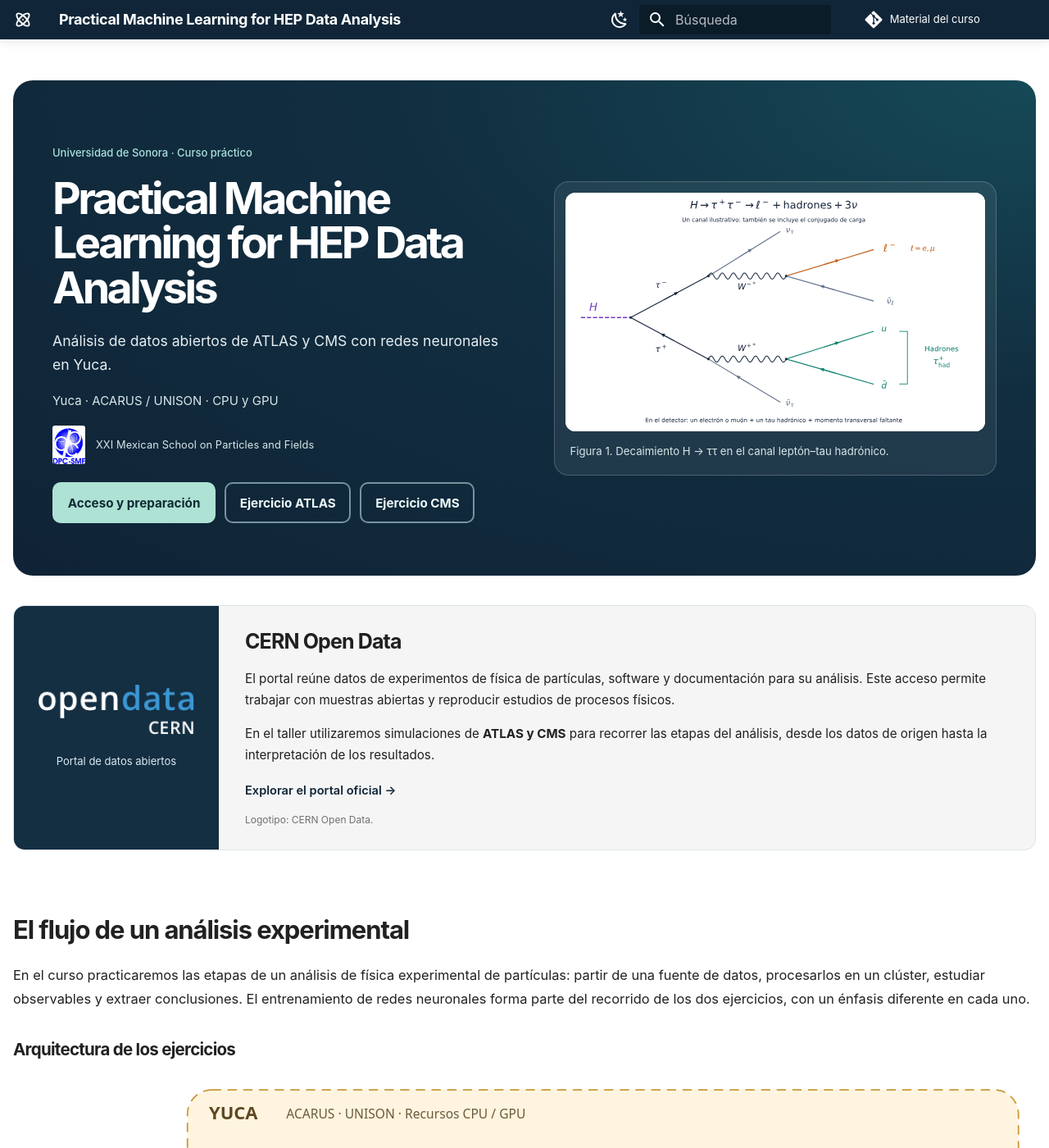
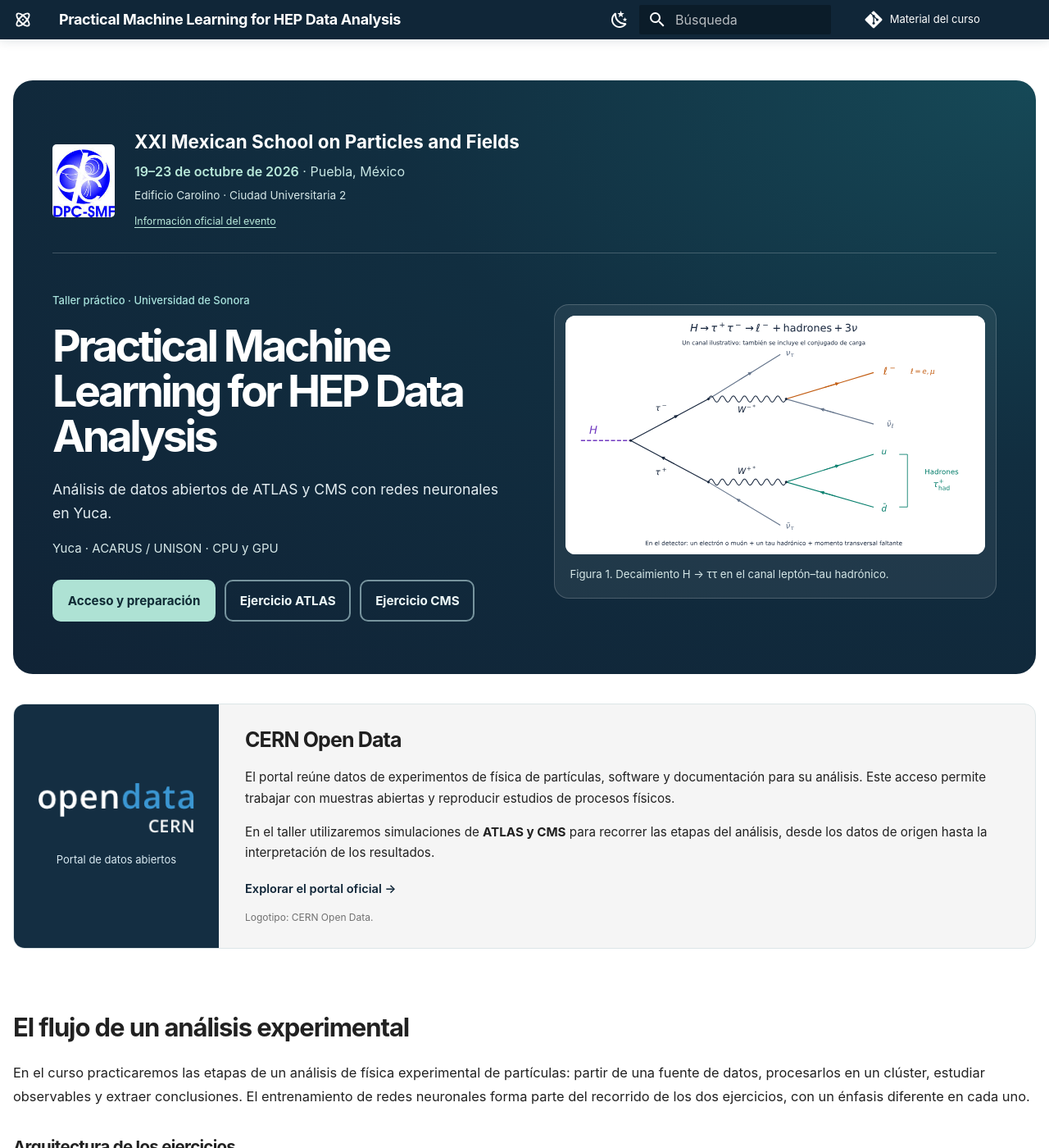
Before and after one commit to castaned/practical-ml-hep, an MkDocs documentation site: the page built from docs/index.md, in a window 1280 px wide and 1400 px high. Shown: the whole window at 82% size. Built offline with MkDocs 1.6.1 and Material for MkDocs 9.7.7, drawn with Linux system fonts in a browser that asks for light colours; comment, search, counter and statistics services are not loaded.

Commit message:
Present school event prominently with verified dates and Puebla venues

```diff
--- a/docs/index.md
+++ b/docs/index.md
@@ -6,9 +6,19 @@ hide:
 
 <div class="course-hero" markdown>
 
+<div class="event-presentation">
+<img src="assets/event/dpyc-smf.png" alt="División de Partículas y Campos de la Sociedad Mexicana de Física" width="76" height="91">
+<div class="event-presentation-copy">
+<p class="event-name">XXI Mexican School on Particles and Fields</p>
+<p class="event-details"><strong>19–23 de octubre de 2026</strong><span> · Puebla, México</span></p>
+<p class="event-venue">Edificio Carolino · Ciudad Universitaria 2</p>
+<a href="https://indico.nucleares.unam.mx/event/2675/overview">Información oficial del evento</a>
+</div>
+</div>
+
 <div class="hero-copy" markdown>
 
-<span class="course-kicker">Universidad de Sonora · Curso práctico</span>
+<span class="course-kicker">Taller práctico · Universidad de Sonora</span>
 
 # Practical Machine Learning for HEP Data Analysis
 
@@ -16,10 +26,7 @@ Análisis de datos abiertos de ATLAS y CMS con redes neuronales en Yuca.
 
 <p class="course-affiliation">Yuca · ACARUS / UNISON · CPU y GPU</p>
 
-<div class="workshop-event">
-<img src="assets/event/dpyc-smf.png" alt="División de Partículas y Campos de la Sociedad Mexicana de Física" width="40" height="48">
-<span>XXI Mexican School on Particles and Fields</span>
-</div>
+
 
 <div class="course-links" markdown>
 
--- a/docs/stylesheets/course.css
+++ b/docs/stylesheets/course.css
@@ -141,7 +141,13 @@ body { font-family:Inter,"Segoe UI",Arial,sans-serif; }
 .open-data-copy>a {font-size:.73rem;font-weight:600;}
 .open-data-copy .open-data-credit {font-size:.6rem;color:var(--md-default-fg-color--light);margin:.6rem 0 0;}
 @media(max-width:680px){.open-data-intro{grid-template-columns:1fr;}.md-typeset .open-data-brand{padding:1.2rem;gap:.5rem;}.open-data-copy{padding:1.2rem;}}
-/* Discreet event identification in the workshop cover */
-.workshop-event {display:flex;align-items:center;gap:.65rem;margin:.9rem 0 .6rem;max-width:100%;}
-.md-typeset .course-hero .workshop-event img {display:block;flex:0 0 auto;width:40px;height:auto;border-radius:3px;}
-.course-hero .workshop-event span {font-size:.64rem;font-weight:400;line-height:1.5;color:#d6e8e8;letter-spacing:.01em;}
+/* Event presentation spanning the workshop cover. */
+.md-typeset .course-hero {row-gap:1.5rem;}
+.event-presentation {grid-column:1/-1;display:flex;align-items:center;gap:1.2rem;padding-bottom:1.25rem;border-bottom:1px solid #ffffff35;}
+.md-typeset .course-hero .event-presentation img {display:block;flex:0 0 auto;width:76px;height:auto;border-radius:5px;}
+.course-hero .event-presentation .event-name {font-size:1.12rem;font-weight:650;line-height:1.35;margin:0 0 .4rem;color:#fff;}
+.course-hero .event-presentation .event-details {font-size:.8rem;margin:0 0 .2rem;color:#c8e6e3;}
+.course-hero .event-presentation .event-details strong {font-size:inherit;font-weight:600;color:#b9e9da;}
+.course-hero .event-presentation .event-venue {font-size:.68rem;margin:0 0 .25rem;color:#d6e8e8;}
+.event-presentation a {font-size:.62rem;color:#b9e9da;text-decoration:underline;}
+@media(max-width:600px){.event-presentation{align-items:flex-start;gap:.75rem;}.md-typeset .course-hero .event-presentation img{width:60px;}.course-hero .event-presentation .event-name{font-size:.95rem;}.course-hero .event-presentation .event-details{font-size:.72rem;}}
--- a/mkdocs.yml
+++ b/mkdocs.yml
@@ -42,7 +42,7 @@ markdown_extensions:
   - attr_list
   - md_in_html
 extra_css:
-  - stylesheets/course.css?v=7
+  - stylesheets/course.css?v=8
 extra_javascript:
   - javascripts/explorer.js
   - javascripts/results.js
```
